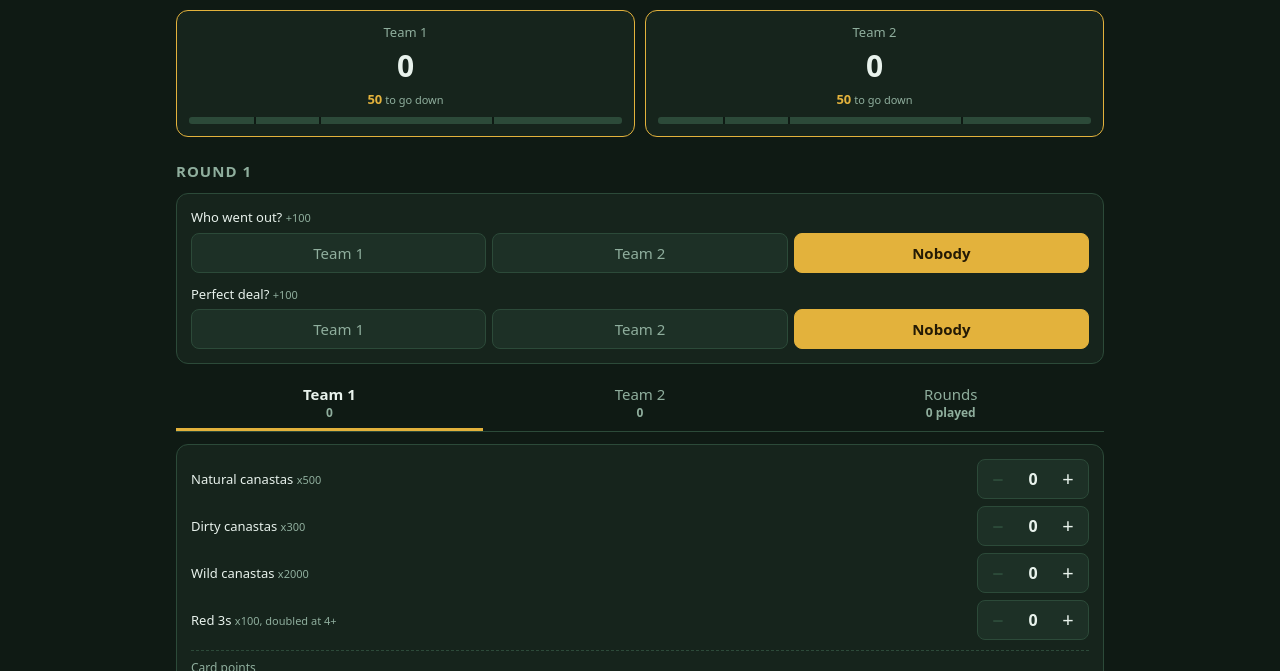
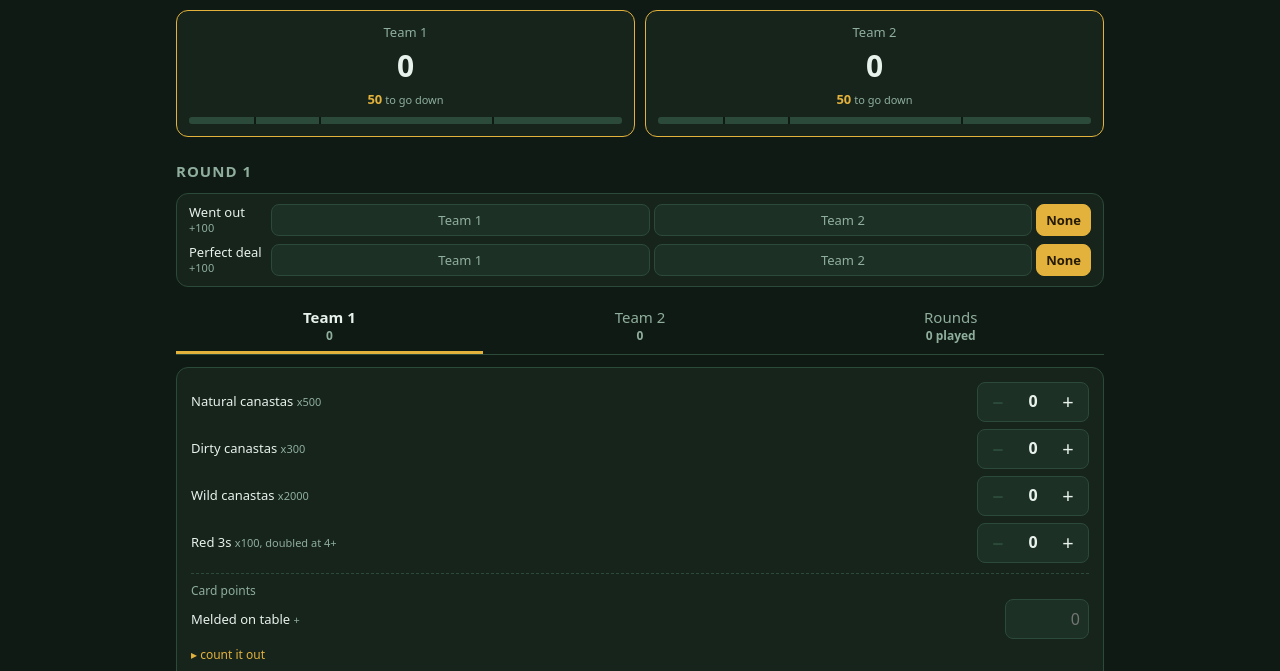
Before and after one commit to hersha/Canasta, a plain HTML site: page index.html in a window 1280 px wide. Both pictures are taken after a click on the button "Start game". Shown: the part 62-733 px from the top of the page. Drawn offline with Linux system fonts and the light colour scheme.

Commit message:
Shrink the went-out and perfect-deal box
Each question and its choices now share one line, with smaller buttons and a
narrow None, so the box takes about half the height it did.

Co-Authored-By: Claude Opus 5.5 <noreply@anthropic.com>
Claude-Session: https://claude.ai/code/session_01SxSXvQs4pm9nAytPdymmZ6

```diff
--- a/index.html
+++ b/index.html
@@ -78,14 +78,18 @@
   .step button:disabled{color:var(--line);cursor:default}
   .step output{min-width:30px;text-align:center;font-weight:700;font-variant-numeric:tabular-nums}
   .step.on output{color:var(--gold)}
-  .seg{display:flex;flex-wrap:wrap;gap:6px;margin:6px 0 12px}
-  .seg:last-child{margin-bottom:0}
+  /* compact: label and choices share one line per question */
+  .picks{padding:10px 12px}
+  .pk{display:flex;align-items:center;gap:6px}
+  .pk+.pk{margin-top:8px}
+  .q{flex:none;width:76px;font-size:13px;line-height:1.2;white-space:nowrap}
+  .q em{display:block;color:var(--dim);font-style:normal;font-size:11px}
+  .seg{flex:1;min-width:0;display:flex;gap:4px}
   .seg button{flex:1 1 0;min-width:0;background:var(--panel2);color:var(--dim);
-    border:1px solid var(--line);padding:9px 8px;font-weight:500;
+    border:1px solid var(--line);padding:6px 4px;font-size:13px;font-weight:500;
     white-space:nowrap;overflow:hidden;text-overflow:ellipsis;touch-action:manipulation}
+  .seg button.none{flex:none;padding:6px 9px}
   .seg button.on{background:var(--gold);color:#241a05;border-color:var(--gold);font-weight:600}
-  .q{font-size:13px}
-  .q em{color:var(--dim);font-style:normal;font-size:11px}
   /* round totals + save, pinned so they never scroll out of reach */
   .dock{position:fixed;left:0;right:0;bottom:0;z-index:4;background:var(--panel);
     border-top:1px solid var(--line);padding:10px 16px calc(10px + env(safe-area-inset-bottom))}
@@ -335,9 +339,9 @@ function render(){
 
     '<h2>Round ' + (S.rounds.length + 1) + '</h2>' +
     // whole-round questions, so they sit above the tabs rather than inside one
-    '<div class="card">' +
-      pick('wentOut', 'Who went out?', '+' + SCORE.goOut) +
-      pick('perfectCut', 'Perfect deal?', '+' + SCORE.perfectCut) +
+    '<div class="card picks">' +
+      pick('wentOut', 'Went out', '+' + SCORE.goOut) +
+      pick('perfectCut', 'Perfect deal', '+' + SCORE.perfectCut) +
     '</div>' +
     '<div class="tabs" role="tablist">' + S.teams.map((n,i) =>
       '<button type="button" role="tab" data-tab="' + i + '"><span>' + esc(n) + '</span>' +
@@ -381,11 +385,11 @@ function showTab(t){
 // single choice for the round rather than a checkbox on every card.
 const pick = (f, q, note) => {
   const who = draft.findIndex(d => d[f]);
-  return '<div class="q">' + q + ' <em>' + note + '</em></div><div class="seg">' +
+  return '<div class="pk"><div class="q">' + q + ' <em>' + note + '</em></div><div class="seg">' +
     S.teams.map((n,i) => '<button type="button" data-pick="' + f + '" data-i="' + i + '"' +
       (who === i ? ' class="on"' : '') + '>' + esc(n) + '</button>').join('') +
-    '<button type="button" data-pick="' + f + '" data-i="-1"' +
-      (who < 0 ? ' class="on"' : '') + '>Nobody</button></div>';
+    '<button type="button" data-pick="' + f + '" data-i="-1" class="none' +
+      (who < 0 ? ' on' : '') + '">None</button></div></div>';
 };
 
 const stepper = (i, f, d, max) =>
```
